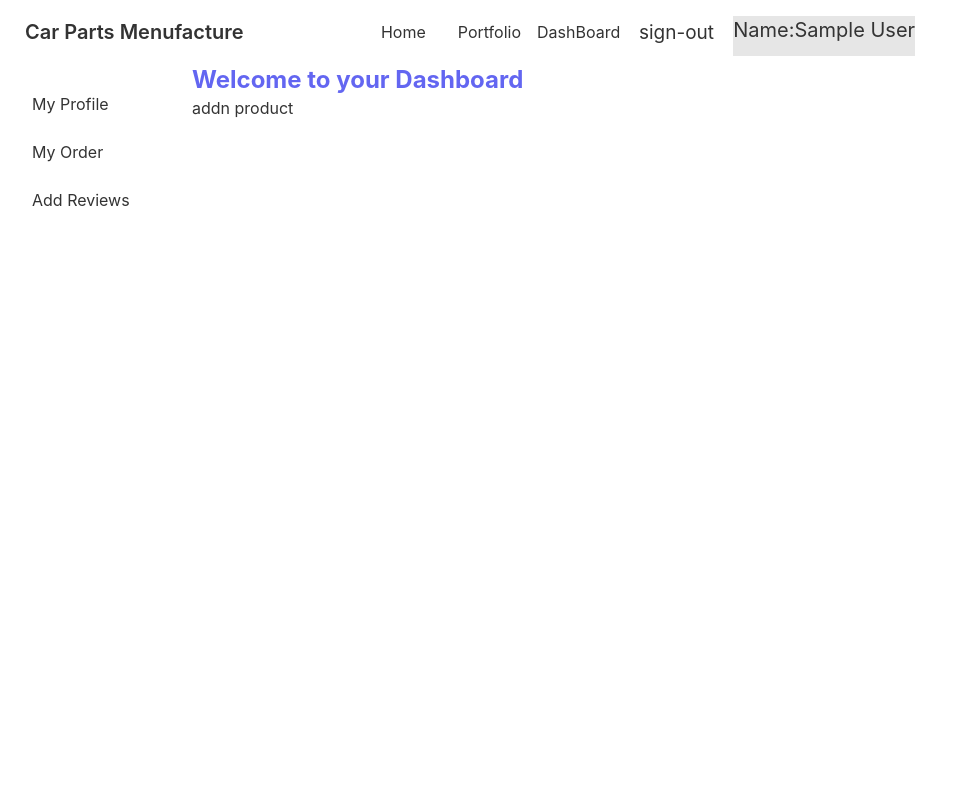
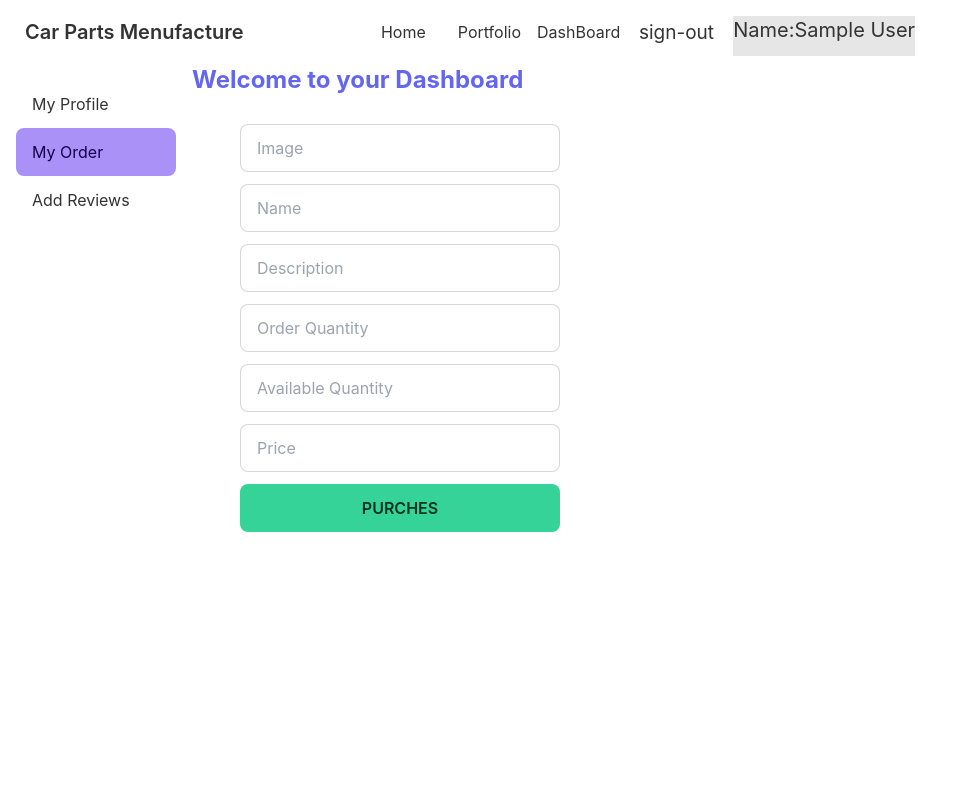
Before and after one commit to Rakibulhasan70/menufacture-client, a React (Create React App) app: page /dashboard/addproduct in a window 1280 px wide. Shown: the top 800 px of the page, without its empty margins (0-962 px from the left). Built offline with nearby package versions, Linux system fonts and the light colour scheme; no server answers; sample sign-in values are in the browser's storage.

Commit message:
add a product is done

```diff
--- a/src/Pages/Dashboard/Admin/AddProduct.js
+++ b/src/Pages/Dashboard/Admin/AddProduct.js
@@ -1,9 +1,65 @@
 import React from 'react';
+import { Link } from 'react-router-dom';
+import { toast } from 'react-toastify';
 
 const AddProduct = () => {
+
+    const handleSubmit = async (e) => {
+        e.preventDefault()
+        const img = e.target.img.value;
+        const name = e.target.name.value
+        const description = e.target.description.value
+        const orderquantity = e.target.orderquantity.value
+        const avaialblequantity = e.target.avaialblequantity.value
+        const price = e.target.price.value
+
+
+        const product = {
+            img,
+            name,
+            description,
+            orderquantity,
+            avaialblequantity,
+            price
+        }
+        console.log(product);
+
+
+        const url = 'http://localhost:5000/part';
+        fetch(url, {
+            method: 'POST',
+            headers: {
+                'content-type': 'application/json'
+            },
+            body: JSON.stringify(product)
+        })
+            .then(res => res.json())
+            .then(result => {
+                console.log(result);
+                toast('New Product added done')
+                // navigate('/home')
+            })
+    }
     return (
-        <div>
-            <h2>addn product</h2>
+        <div className='px-12 '>
+            <form onSubmit={handleSubmit} className='mt-4'>
+
+
+                <input className='input input-bordered w-full max-w-xs  mt-3' type="photo URL" name="img" id="" placeholder='Image' />
+                <br />
+                <input className='input input-bordered w-full max-w-xs  mt-3' type="text" name="name" id="" placeholder='Name' />
+                <br />
+                <input className='input input-bordered w-full max-w-xs  mt-3' type="text" name="description" id="" placeholder='Description' />
+                <br />
+                <input type="number" name="orderquantity" placeholder='Order Quantity ' className='input input-bordered w-full max-w-xs  mt-3' id="" />
+                <br />
+                <input type="number" name="avaialblequantity" placeholder='Available Quantity' className='input input-bordered w-full max-w-xs  mt-3' id="" />
+                <br />
+                <input type="number" name="price" placeholder='Price' className=' input input-bordered w-full max-w-xs  mt-3' id="" />
+                <br />
+                <Link to='/home'> <input type="submit" value="Purches" className='input input-bordered w-full max-w-xs  mt-3 btn btn-success' /></Link>
+
+            </form>
         </div>
     );
 };
--- a/src/Pages/Dashboard/Admin/MakeAdminRow.js
+++ b/src/Pages/Dashboard/Admin/MakeAdminRow.js
@@ -22,7 +22,7 @@ const MakeAdminRow = ({ makeAdmin }) => {
         <tr>
             <th>1</th>
             <td>{email}</td>
-            <td> {role !== 'admin' && <button onClick={makeAdmins} class="btn btn-xs">Make Admin</button>}</td>
+            <td> {role !== 'admin' && <button onClick={makeAdmins} class="btn btn-xs">Make Admin</button> || <button className='btn btn-accent'>Admin</button>}</td>
             <td><button class="btn btn-xs">Remove User</button></td>
         </tr>
 
--- a/src/Pages/Dashboard/Dasboard.js
+++ b/src/Pages/Dashboard/Dasboard.js
@@ -1,6 +1,6 @@
 import React from 'react';
 import { useAuthState } from 'react-firebase-hooks/auth';
-import { Link, Outlet } from 'react-router-dom';
+import { Link, NavLink, Outlet } from 'react-router-dom';
 import useAdmin from '../../Hooks/UseAdmin';
 import auth from '../firebase.init';
 
@@ -24,15 +24,15 @@ const Dasboard = () => {
                         admin
                             ?
                             <>
-                                <li><Link to='/dashboard/makeadmin'>Make Admin</Link></li>
-                                <li><Link to='/dashboard/addproduct'>Add Product</Link></li>
-                                <li><Link to='/dashboard/manageproduct'>Manage Product</Link></li>
-                                <li><Link to='/dashboard/manageorder'>Manage Orders</Link></li>
+                                <li><NavLink to='/dashboard/makeadmin'>Make Admin</NavLink></li>
+                                <li><NavLink to='/dashboard/addproduct'>Add Product</NavLink></li>
+                                <li><NavLink to='/dashboard/manageproduct'>Manage Product</NavLink></li>
+                                <li><NavLink to='/dashboard/manageorder'>Manage Orders</NavLink></li>
                             </>
                             :
                             <>
-                                <li><Link to='/dashboard'>My Order</Link></li>
-                                <li><Link to='/dashboard/addreview'>Add Reviews</Link></li>
+                                <li><NavLink to='/dashboard'>My Order</NavLink></li>
+                                <li><NavLink to='/dashboard/addreview'>Add Reviews</NavLink></li>
                             </>
                     }
                 </ul>
--- a/src/Pages/Shared/Navbar.js
+++ b/src/Pages/Shared/Navbar.js
@@ -1,7 +1,7 @@
 import { signOut } from 'firebase/auth';
 import React from 'react';
 import { useAuthState } from 'react-firebase-hooks/auth';
-import { Link, Navigate } from 'react-router-dom';
+import { Link, Navigate, NavLink } from 'react-router-dom';
 import auth from '../firebase.init';
 
 const Navbar = () => {
@@ -13,10 +13,10 @@ const Navbar = () => {
     };
 
     const commonRoute = <>
-        <li><Link to='/home'>Home</Link></li>
-        <li><Link to='/portfolio'>Portfolio</Link></li>
+        <li><NavLink to='/home'>Home</NavLink></li>
+        <li><NavLink to='/portfolio'>Portfolio</NavLink></li>
         {
-            user && <Link className='mt-3' to='/dashboard'>DashBoard</Link>
+            user && <NavLink className='mt-3' to='/dashboard'>DashBoard</NavLink>
         }
 
         {
```
